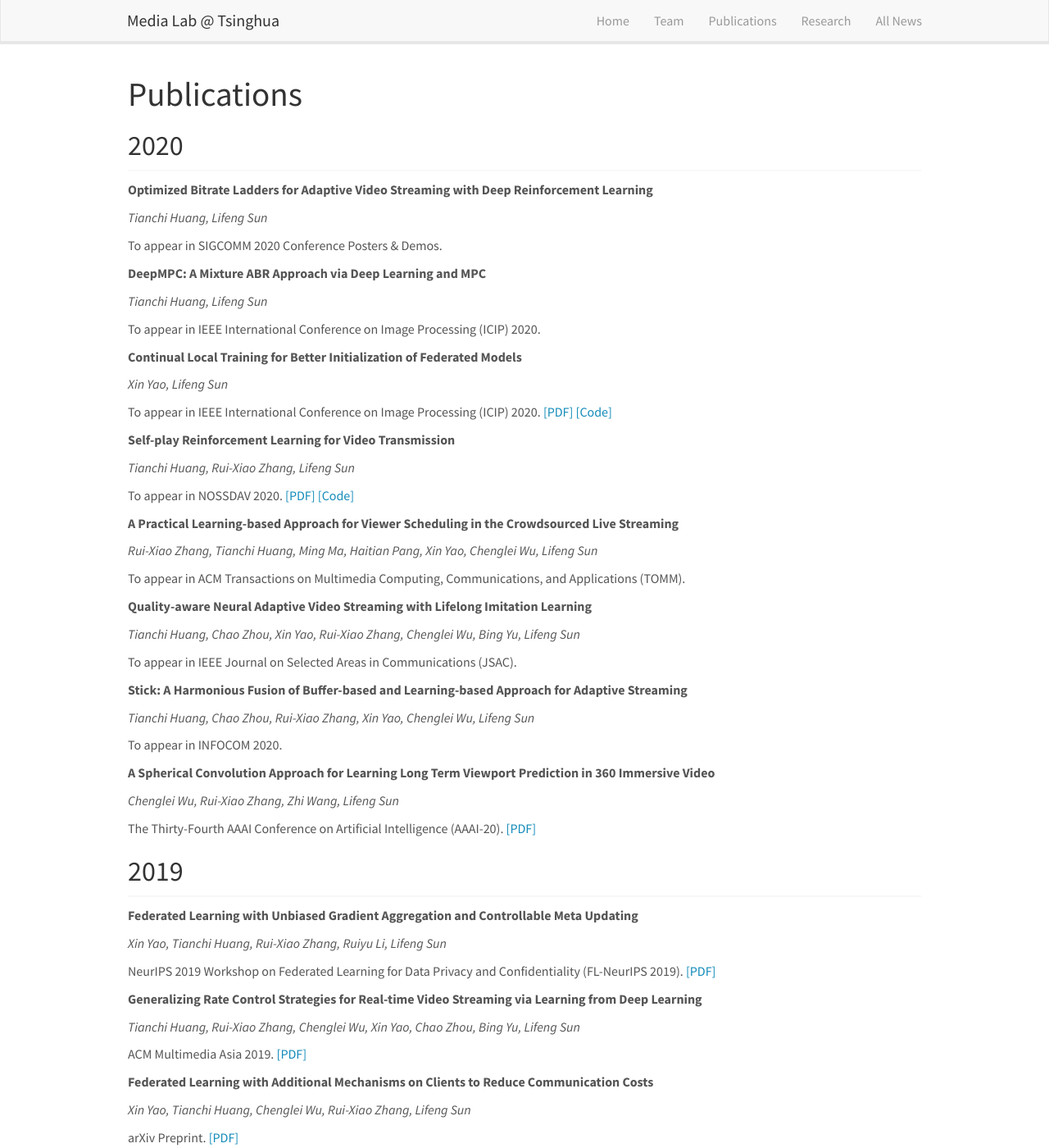
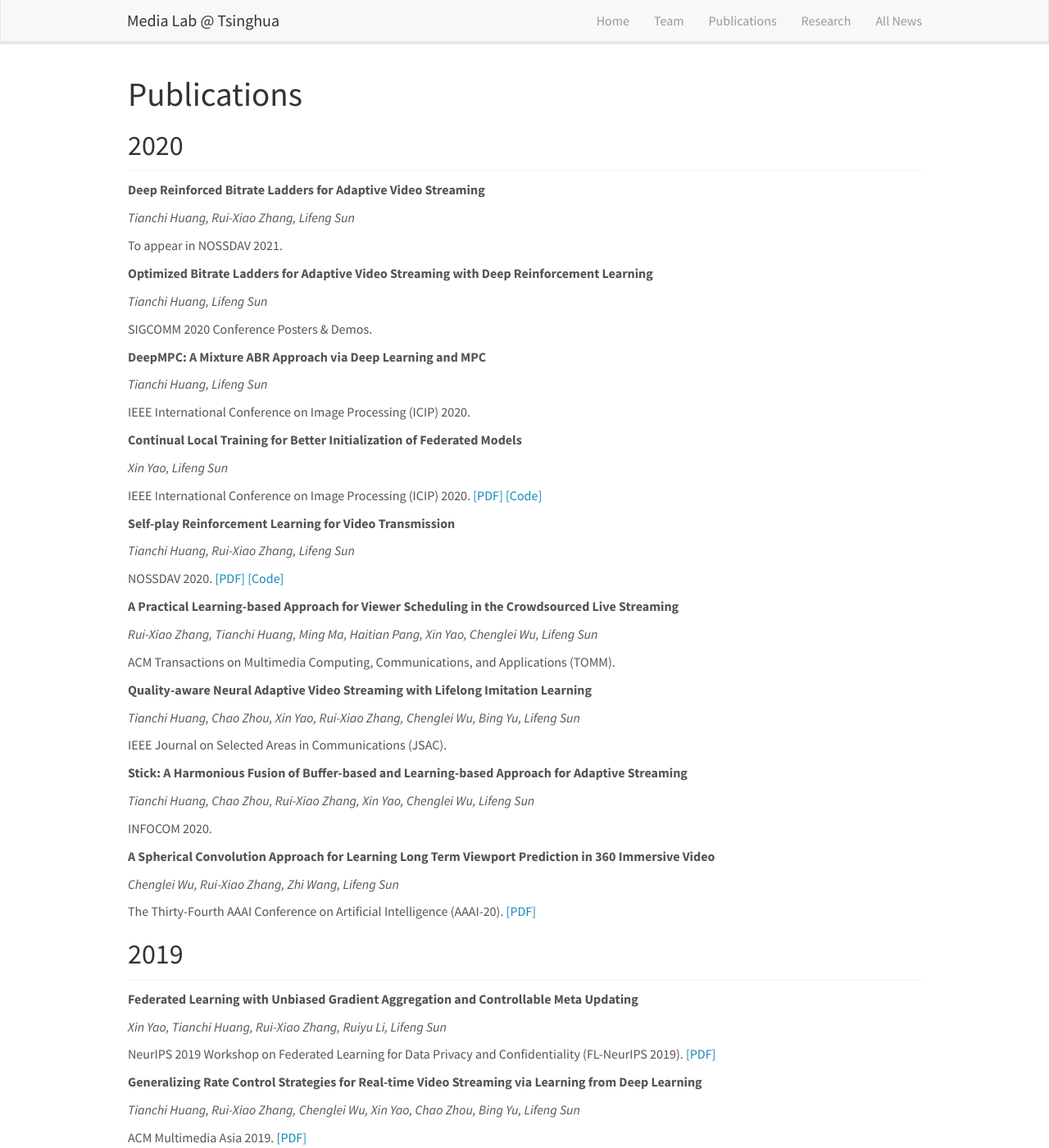
Before and after one commit to thu-media/homepage, a Jekyll site: the page built from _pages/publications.md, in a window 1280 px wide and 1400 px high. Shown: the whole window at 82% size. Built offline with Jekyll 4.4.1, drawn with Linux system fonts in a browser that asks for light colours.

Commit message:
Update publist.yml

```diff
--- a/_data/publist.yml
+++ b/_data/publist.yml
@@ -1,41 +1,46 @@
 - Year: 2020
   Publications:
+    - title: "Deep Reinforced Bitrate Ladders for Adaptive Video Streaming"
+      authors: Tianchi Huang, Rui-Xiao Zhang, Lifeng Sun
+      file:
+      conference: To appear in NOSSDAV 2021.
+
     - title: "Optimized Bitrate Ladders for Adaptive Video Streaming with Deep Reinforcement Learning"
       authors: Tianchi Huang, Lifeng Sun
       file:
-      conference: To appear in SIGCOMM 2020 Conference Posters & Demos.
+      conference: SIGCOMM 2020 Conference Posters & Demos.
 
     - title: "DeepMPC: A Mixture ABR Approach via Deep Learning and MPC"
       authors: Tianchi Huang, Lifeng Sun
       file:
-      conference: To appear in IEEE International Conference on Image Processing (ICIP) 2020.
+      conference: IEEE International Conference on Image Processing (ICIP) 2020.
 
     - title: "Continual Local Training for Better Initialization of Federated Models"
       authors: Xin Yao, Lifeng Sun
       file: https://arxiv.org/pdf/2005.12657.pdf
       code: https://github.com/thu-media/FedCL
-      conference: To appear in IEEE International Conference on Image Processing (ICIP) 2020.
+      conference: IEEE International Conference on Image Processing (ICIP) 2020.
 
     - title: "Self-play Reinforcement Learning for Video Transmission"
       authors: Tianchi Huang, Rui-Xiao Zhang, Lifeng Sun
       file: http://godka.github.io/nossdav20.pdf
       code: https://github.com/thu-media/Zwei
-      conference: To appear in NOSSDAV 2020.
+      conference: NOSSDAV 2020.
 
     - title: "A Practical Learning-based Approach for Viewer Scheduling in the Crowdsourced Live Streaming"
       authors: Rui-Xiao Zhang, Tianchi Huang, Ming Ma, Haitian Pang, Xin Yao, Chenglei Wu, Lifeng Sun
       file:
-      conference: To appear in ACM Transactions on Multimedia Computing, Communications, and Applications (TOMM).
+      conference: ACM Transactions on Multimedia Computing, Communications, and Applications (TOMM).
 
     - title: "Quality-aware Neural Adaptive Video Streaming with Lifelong Imitation Learning"
       authors: Tianchi Huang, Chao Zhou, Xin Yao, Rui-Xiao Zhang, Chenglei Wu, Bing Yu, Lifeng Sun
       file:
-      conference: To appear in IEEE Journal on Selected Areas in Communications (JSAC).
+      conference: IEEE Journal on Selected Areas in Communications (JSAC).
 
     - title: "Stick: A Harmonious Fusion of Buffer-based and Learning-based Approach for Adaptive Streaming"
       authors: Tianchi Huang, Chao Zhou, Rui-Xiao Zhang, Xin Yao, Chenglei Wu, Lifeng Sun
       file:
-      conference: To appear in INFOCOM 2020.
+      conference: INFOCOM 2020.
 
     - title: "A Spherical Convolution Approach for Learning Long Term Viewport Prediction in 360 Immersive Video"
       authors: Chenglei Wu, Rui-Xiao Zhang, Zhi Wang, Lifeng Sun
```
